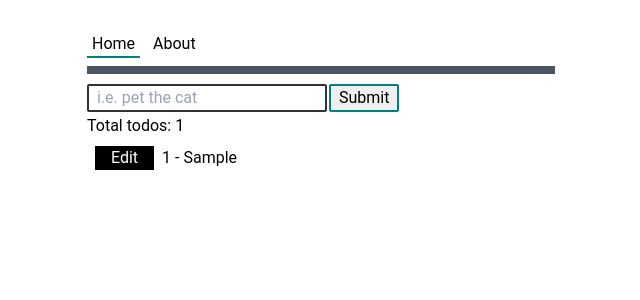
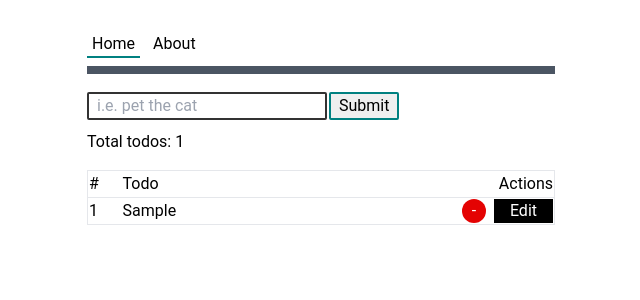
Before and after one commit to prakhar-pal/todo-app-vue3, a Vue app: page / in a window 1280 px wide. Both pictures are taken after typing "Sample" into the empty fields and a click on the input "Submit". Shown: the top 300 px of the page, without its empty margins (319-959 px from the left). Built offline with nearby package versions, Linux system fonts and the light colour scheme.

Commit message:
chore: show todos in table with ID, todo text and actions

```diff
--- a/src/components/Todos.vue
+++ b/src/components/Todos.vue
@@ -1,47 +1,50 @@
 <template>
-    <div class="flex flex-col">
+    <div class="flex flex-col mt-4">
         <TodoForm @form-submitted="handleAddTodo" />
-        <TodosCounter />
+        <TodosCounter class="mt-2 mb-4"/>
     </div>
-    <div v-for="todo in todos" :key="todo.id" @dblclick="deleteTodo(todo.id)" class="todo-details">
+    <table class="w-full border border-b-0 p-4" v-if="todos.length">
+        <thead>
+            <tr class="border-b mx-4">
+                <td>#</td>
+                <td>Todo</td>
+                <td class="text-right">Actions</td>
+            </tr>
+        </thead>
+        <tbody>
+            <tr v-for="todo in todos" :key="todo.id" @dblclick="deleteTodo(todo.id)" class="todo-details border-b">
+                <td>{{ todo.id }}</td>
+                <td>{{ todo.text }}</td>
+                <td class="float-right">
+                    <button @click="deleteTodo(todo.id)" class="btn-delete-todo mr-2 inline-block">-</button>
                     <button @click="onEditTodoClick(todo.id)" class="bg-black text-white px-4">Edit</button>
-        <span class="ml-2 inline-block">
-            {{ todo.id }} - {{ todo.text }}
-            <button @click="deleteTodo(todo.id)" class="btn-delete-todo">-</button>
-        </span>
-    </div>
+                </td>
+            </tr>
+        </tbody>
+    </table>
 
-    <div v-if="!!state.editTodoId">
+    <div v-if="!!state.editTodoId" class="mt-4">
         Edit todo: {{ state.editTodoId }}
-        <TodoForm
-            submit-btn-label="Edit"
-            :initial-todo="editingTodo ? editingTodo.text: ''"
-            @form-submitted="editTodo"
-        />
+        <TodoForm submit-btn-label="Edit" :initial-todo="editingTodo ? editingTodo.text : ''" @form-submitted="editTodo" />
     </div>
 </template>
 
-<style>
-    .todo-details {
-        padding: 0.5rem;
-    }
+<style scoped>
 .todo-details .btn-delete-todo {
-        display: none;
     width: 1.5rem;
     height: 1.5rem;
     margin-left: 0.5rem;
     border-radius: 50%;
     transition: all 0.5s;
+    background-color: rgb(228, 3, 3);
+    color: white;
 }
 
 .todo-details:hover .btn-delete-todo {
     display: inline;
-        background-color: rgb(226, 3, 3);
+    background-color: rgb(200, 3, 0);
 }
-    .todo-details:hover .btn-delete-todo:hover {
-        background-color: rgb(226, 3, 3);
-        color: white;
-    }
+
 </style>
 
 <script setup>
@@ -59,20 +62,23 @@ const todos = computed(() => store.state.todos)
 const editingTodo = computed(() => todos.value.find(todo => todo.id === state.editTodoId));
 const addTodo = (newTodo) => store.dispatch('addTodo', newTodo);
 
-function updateTodo (newTodo) {
+function updateTodo(newTodo) {
     store.dispatch('updateTodo', newTodo);
     state.editTodoId = null;
 }
 function handleAddTodo(text) {
-    let newTodo = { id: state.id, text  };
+    let newTodo = { id: state.id, text };
     state.id++;
     addTodo(newTodo);
 }
 function editTodo(text) {
-    updateTodo({ id: state.editTodoId, text});
+    updateTodo({ id: state.editTodoId, text });
     state.editTodoId = null;
 }
 
-const deleteTodo = (id) => store.dispatch('deleteTodo', id);
+const deleteTodo = (id) => {
+    store.dispatch('deleteTodo', id);
+    state.editTodoId = null;
+}
 const onEditTodoClick = (id) => state.editTodoId = id;
 </script>
--- a/src/components/TodosCounter.vue
+++ b/src/components/TodosCounter.vue
@@ -1,6 +1,8 @@
 <template>
-    <div v-if="totalTodos > 0"> Total todos: {{ totalTodos }}</div>
-    <div v-else>No todos, yet!</div>
+    <div>
+        <div v-if="totalTodos > 0"> Total todos: {{ totalTodos }}</div>
+        <div v-else>No todos, yet!</div>
+    </div>
 </template>
 
 <script setup>
```
Lines whose indentation alone changed are shown as unchanged.
